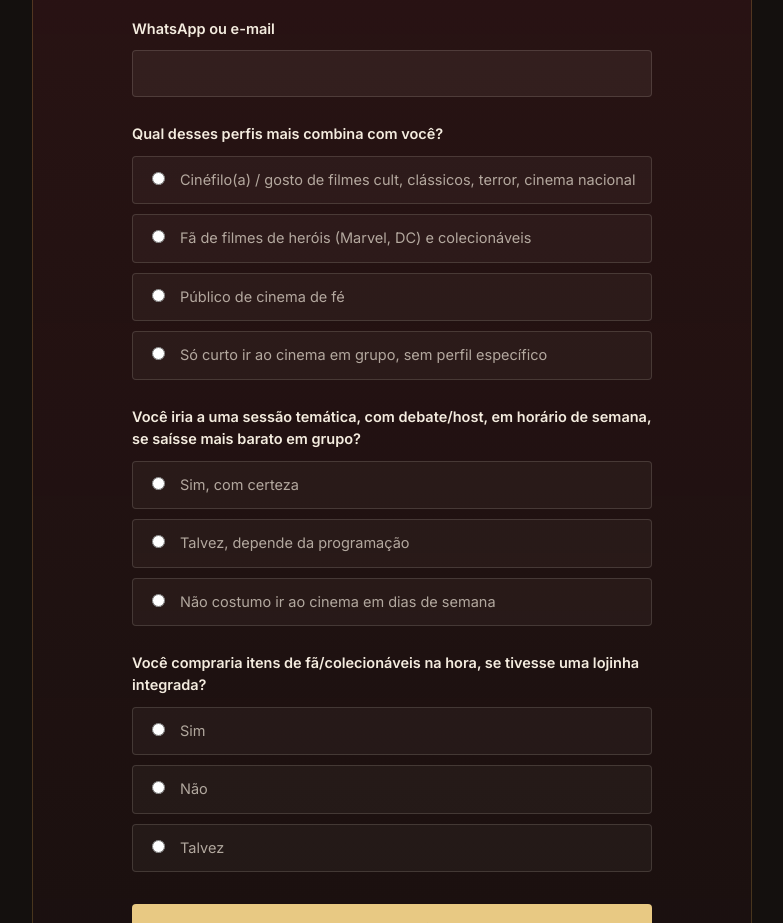
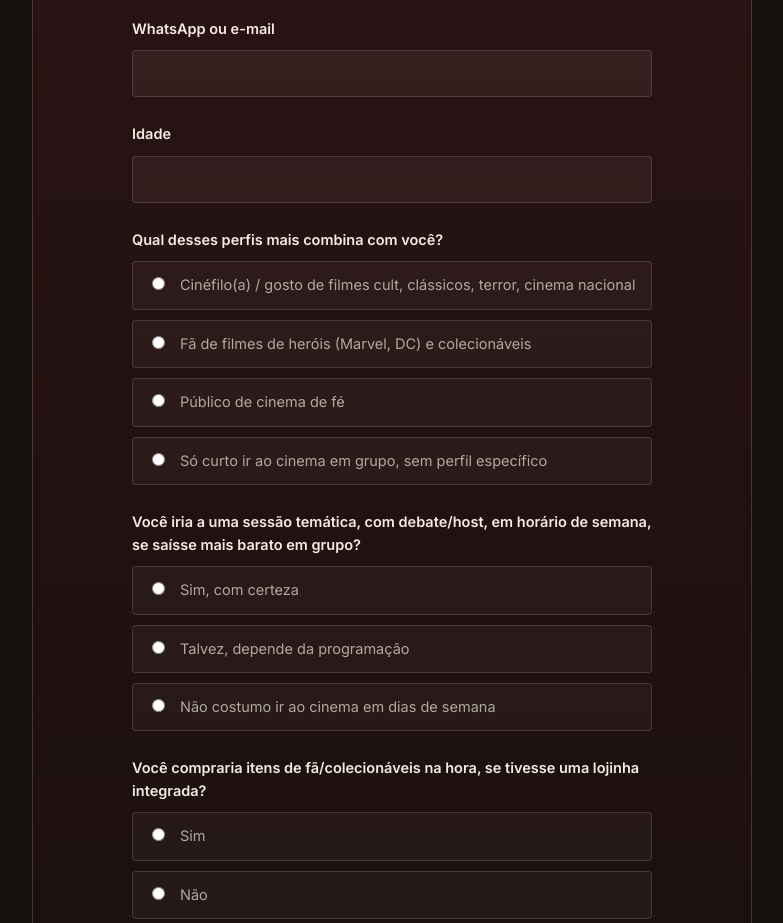
Before and after one commit to gidias1/cinetribo, a plain HTML site: page index.html in a window 1280 px wide. Shown: the part 1920-2843 px from the top of the page, without its empty margins (248-1031 px from the left). Drawn offline with Linux system fonts and the light colour scheme.

Commit message:
Add age input field to the form
Added age input field with numeric input mode.

```diff
--- a/index.html
+++ b/index.html
@@ -246,6 +246,11 @@
           </div>
 
           <div class="field">
+            <label class="field-label" for="f-idade">Idade</label>
+            <input type="text" id="f-idade" name="entry.1751911328" required inputmode="numeric" autocomplete="off">
+          </div>
+
+          <div class="field">
             <label class="field-label">Qual desses perfis mais combina com você?</label>
             <div class="radio-group">
               <label class="radio-option"><input type="radio" name="entry.182818250" value="Cinéfilo(a) / gosto de filmes cult, clássicos, terror, cinema nacional" required>Cinéfilo(a) / gosto de filmes cult, clássicos, terror, cinema nacional</label>
```
